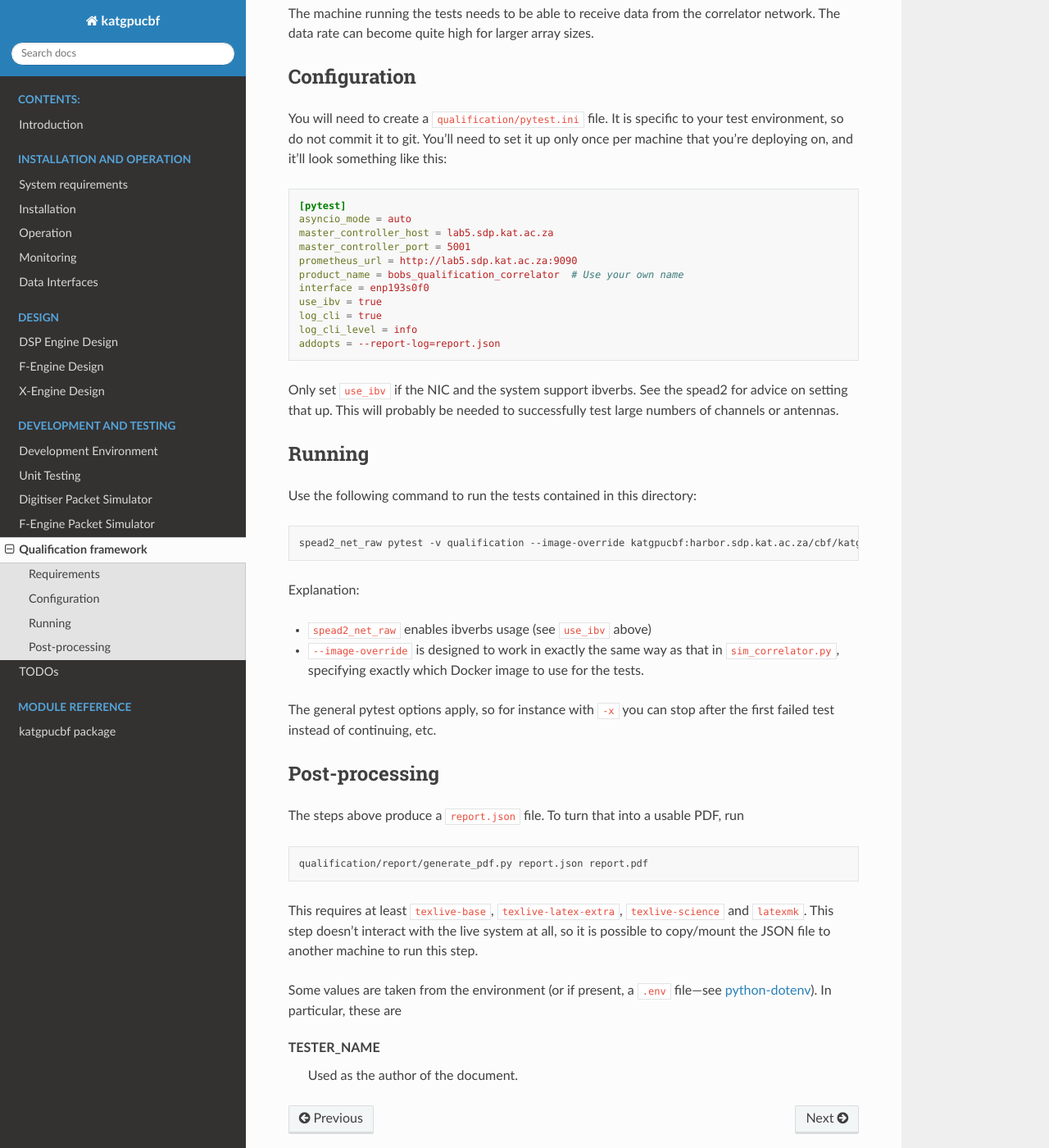
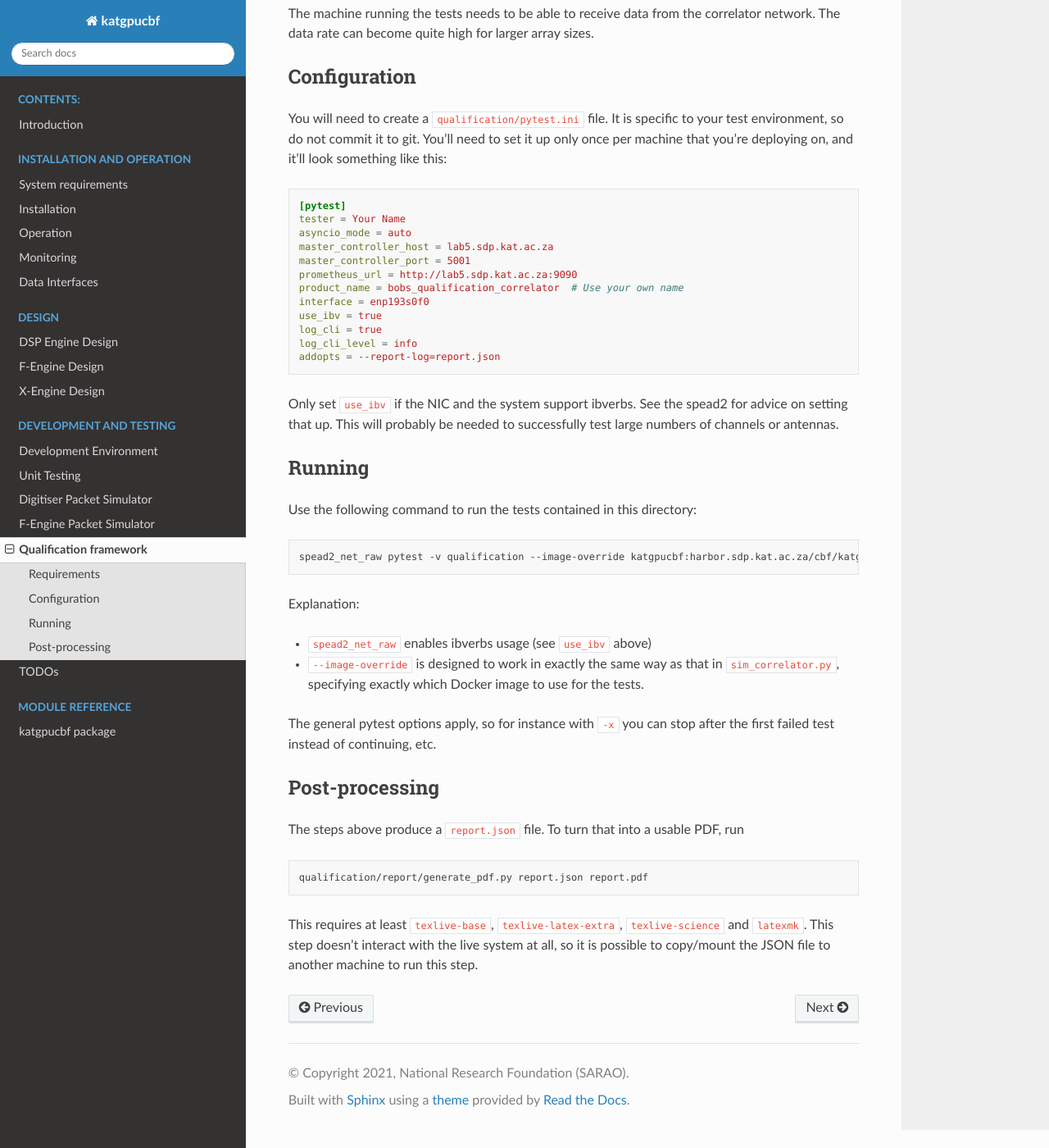
Before and after one commit to ska-sa/katgpucbf, a Sphinx documentation site: the page built from doc/qualification.rst, in a window 1280 px wide and 1400 px high, scrolled down 883 px. Shown: the whole window at 82% size. Built offline with Sphinx 7.4.7 and the Read the Docs theme 2.0.0, drawn with Linux system fonts in a browser that asks for light colours; formulas are drawn with MathJax 3; the version number could not be read and is left out.

Commit message:
Update qualification.rst example .ini file
Missed this update in the previous commit, as per comments on PR #367.

Contributes to: NGC-710.

```diff
--- a/doc/qualification.rst
+++ b/doc/qualification.rst
@@ -56,6 +56,7 @@ and it'll look something like this:
 .. code:: ini
 
    [pytest]
+   tester = Your Name
    asyncio_mode = auto
    master_controller_host = lab5.sdp.kat.ac.za
    master_controller_port = 5001
@@ -105,11 +106,3 @@ run
 This requires at least ``texlive-base``, ``texlive-latex-extra``, ``texlive-science`` and
 ``latexmk``. This step doesn't interact with the live system at all, so it is
 possible to copy/mount the JSON file to another machine to run this step.
-
-Some values are taken from the environment (or if present, a ``.env`` file—see
-`python-dotenv`_). In particular, these are
-
-TESTER_NAME
-    Used as the author of the document.
-
-.. _python-dotenv: https://github.com/theskumar/python-dotenv
```
